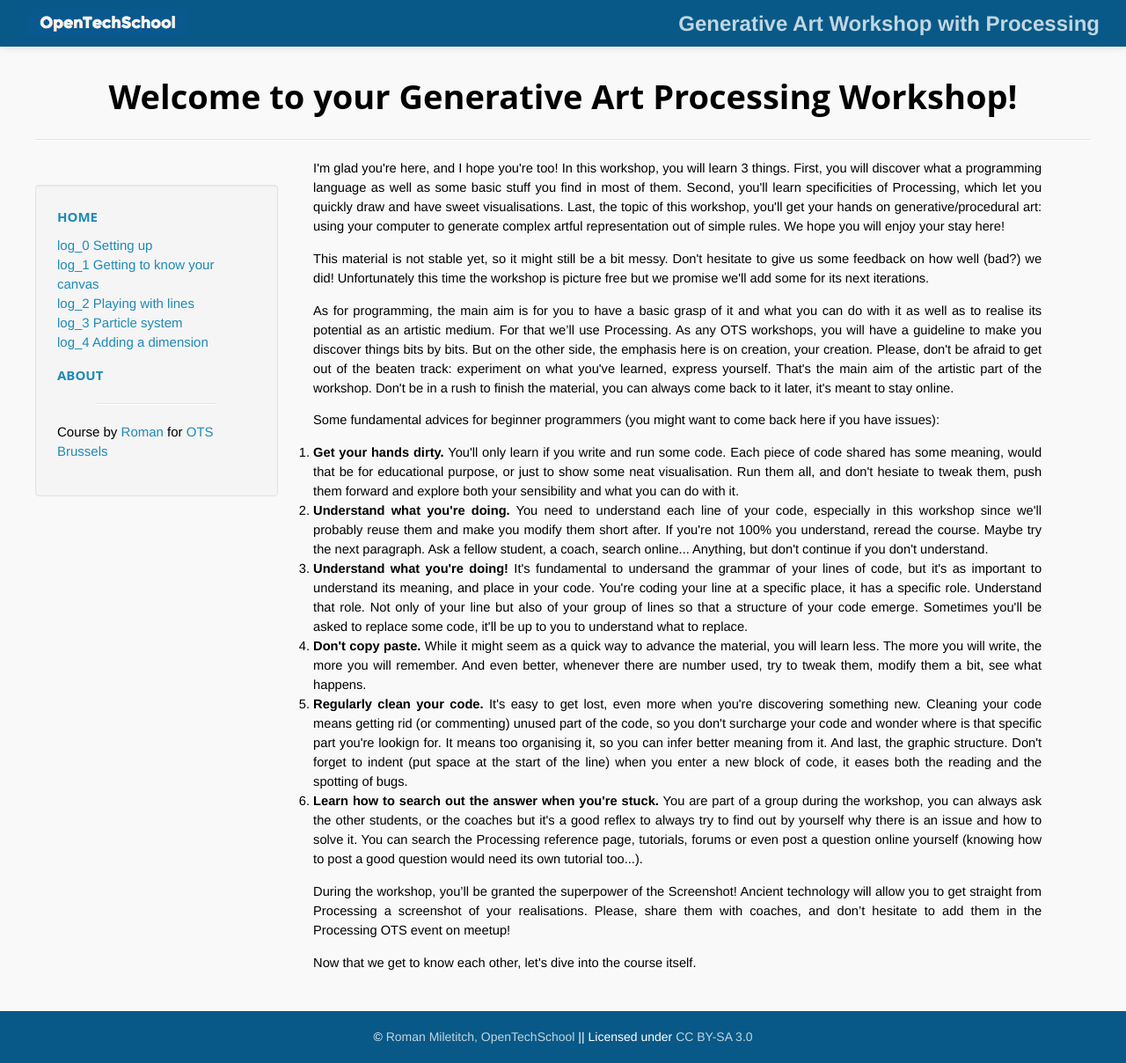
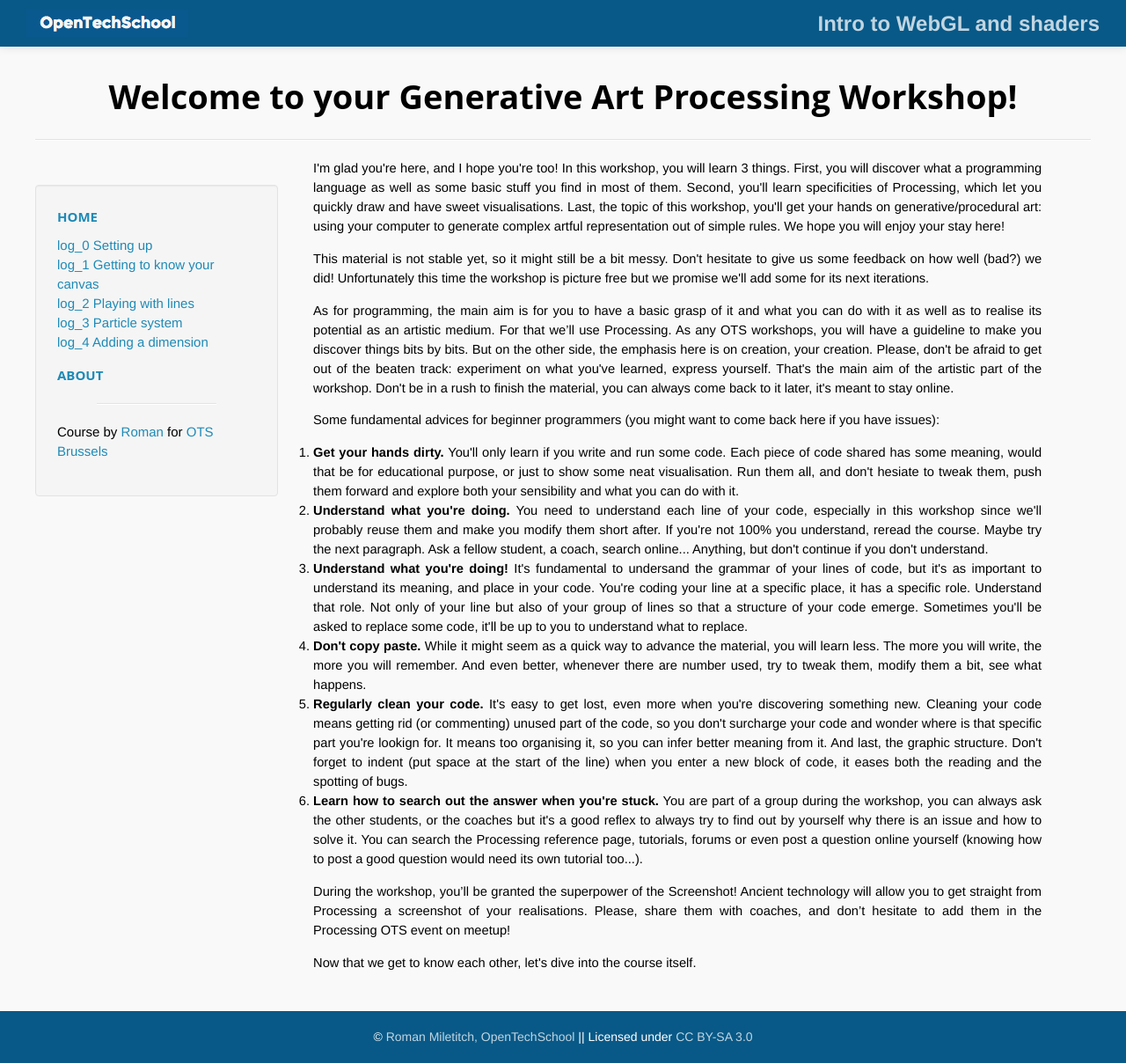
Before and after one commit to OpenTechSchool-Brussels/intro-to-webGL-and-shaders, a Jekyll site: the page built from index.html, in a window 1280 px wide. Shown: the whole page at 88% size. Built offline with Jekyll 4.4.1, drawn with Linux system fonts in a browser that asks for light colours; Markdown is read by kramdown in place of the engine named in the settings.

Commit message:
Update _config.yml

```diff
--- a/_config.yml
+++ b/_config.yml
@@ -1,5 +1,5 @@
-title: Generative Art Workshop with Processing
-baseurl: http://opentechschool-brussels.github.io/generative-art-with-processing
+title: Intro to WebGL and shaders
+baseurl: http://opentechschool-brussels.github.io/intro-to-webGL-and-shaders
 
 markdown: redcarpet
 redcarpet:
```
